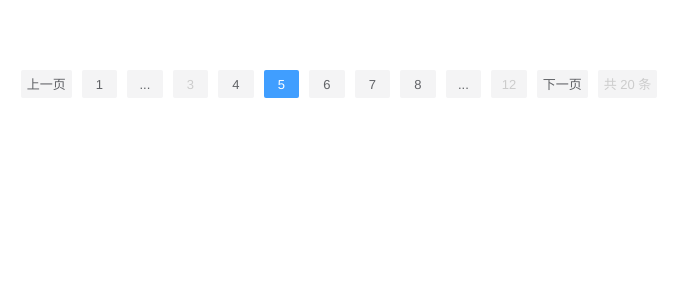
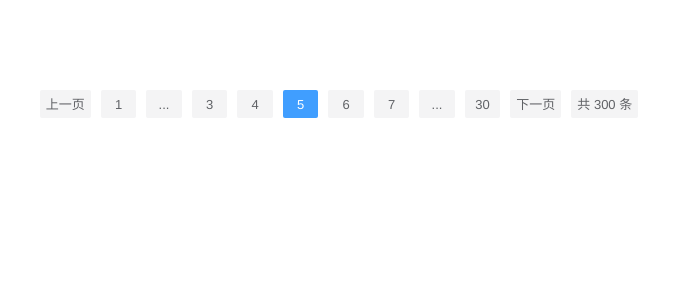
Before and after one commit to qiyemo/moui, a Vue app: page / in a window 1280 px wide. Shown: the top 300 px of the page, without its empty margins (301-983 px from the left). Built offline with nearby package versions, Linux system fonts and the light colour scheme.

Commit message:
提交m-pagenation组件

```diff
--- a/packages/components/index.ts
+++ b/packages/components/index.ts
@@ -2,7 +2,7 @@
  * @Author: qiye
  * @Date: 2021-10-19 16:25:32
  * @LastEditors: zj
- * @LastEditTime: 2022-05-31 17:12:29
+ * @LastEditTime: 2022-06-01 13:48:43
  * @Description: file content
  */
 import MCard from './card';
@@ -10,13 +10,15 @@ import MButton from './button';
 import MBorder from './border';
 import MContainer from './container';
 import MPagenation from './pagenation';
+import MTabs from './tabs';
 
 const comps = {
   MCard,
   MButton,
   MBorder,
   MContainer,
-  MPagenation
+  MPagenation,
+  MTabs
 };
 
 export default {
--- a/packages/components/pagenation/src/page.vue
+++ b/packages/components/pagenation/src/page.vue
@@ -2,98 +2,110 @@
  * @Author: zj
  * @LastEditors: zj
  * @Date: 2022-05-31 16:05:24
- * @LastEditTime: 2022-05-31 18:17:45
+ * @LastEditTime: 2022-06-01 13:42:47
 -->
 <template>
   <div class="pageination">
-    <button>上一页</button>
-    <button>1</button>
-    <button>...</button>
-    <button class="disabled">3</button>
-    <button>4</button>
-    <button class="active">5</button>
-    <button>6</button>
-    <button>7</button>
-    <button>8</button>
-    <button>...</button>
-    <button class="disabled">12</button>
-    <button>下一页</button>
-    <button class="disabled">共 20 条</button>
+    <button :class="{ disabled: currentPage === 1 }" @click="changePage(false)">上一页</button>
+    <button v-if="startNumAndEndNum.start > 1" @click="changePage(1)">1</button>
+    <button v-if="startNumAndEndNum.start > 2">...</button>
+    <button v-for="(item, index) in startNumAndEndNum.end" :key="index" :class="{ active: currentPage === item }" v-show="item >= startNumAndEndNum.start" @click="changePage(item)">
+      {{ item }}
+    </button>
+    <button v-if="startNumAndEndNum.end < pages - 1">...</button>
+    <button v-if="startNumAndEndNum.end < pages" @click="changePage(pages)">{{ pages }}</button>
+    <button :class="{ disabled: currentPage === pages }" @click="changePage(true)">下一页</button>
+    <button>共 {{ total }} 条</button>
   </div>
 </template>
 <script lang="ts">
 export default { name: 'MPagenation' };
 </script>
 <script lang="ts" setup>
-import { defineProps, onMounted, computed } from 'vue';
+import { defineProps, onMounted, computed, ref, defineEmits } from 'vue';
 const props = defineProps({
   currentPage: {
     type: Number,
-    default: 1,
+    default: 1
   },
   total: {
     type: Number,
-    default: 0,
+    default: 0
   },
   pageSize: {
     type: Number,
-    default: 10,
+    default: 10
   },
   showPageNo: {
     type: Number,
     default: 5,
     validator: function (value) {
       return value % 2 === 1;
-    },
-  },
-})
-const myCurrentPage = props.currentPage;
-onMounted(() => {
-  console.log(111)
-})
+    }
+  }
+});
+// 总页数
+const pages = computed(() => Math.ceil(props.total / props.pageSize));
+// 当前页码
+// console.log(attrs.page)
+const currentPageVal = ref(props.currentPage || 1);
 
-const totalPage = computed(() => {
-  const { total, pageSize } = props;
-  return Math.ceil(total / pageSize);
-})
+// 计算出连续的页码的起始数字与结束数字【连续页码的数字：至少是5】
+const startNumAndEndNum = computed(() => {
+  const { showPageNo, currentPage } = props;
+  // 起始数字、结束数字
+  let start = 0;
+  let end = 0;
 
-const startEnd = computed(() => {
-  // 获取计算依赖项
-  const { myCurrentPage, showPageNo, totalPage } = props;
-  let start, end;
-  /**
-   * 起始页码就是用当前页码减去最大连续页码除以2并向下取整的结果。
-   * 如：showPageNo=3，当前页是4，那么起始页码就应该是3，4- Math.floor(3/ 2)=4-1=3
-   * 当然start是有边界的，当他小于一了就强制变成1
-   */
-  start = myCurrentPage - Math.floor(showPageNo / 2);
-  if (start < 1) {
-    start = 1
-  }
+  // 连续页码数字为5，不正常现象————totalPage不够5页
+  if (showPageNo > pages.value) {
+    start = 1;
+    end = pages.value;
+  } else {
+    // 正常现象
+    start = currentPage - parseInt(showPageNo / 2);
+    end = currentPage + parseInt(showPageNo / 2);
 
-  /**
-   * 结束页码就可以利用起始页码进行计算
-   */
-  end = start + showPageNo - 1
-
-  /**
-   * 结束页码的边界值就是当他超过总页数
-   * 如：总页数为10，当前页是9，最大连续页码是5，
-   * 这时候算出来的start = 9 - 2 = 7，end = 7 + 5 -1 = 11 > 10, 所以需要修正
-   * end修正之后，start和end的间距就不是设置的showPageNo 了，
-   * start也要修改，使用end反推start，start = end - showPageNo 这样子多剪了一个1，后面还要加上，同样的，要对边界值判断
-   */
-  if (end > totalPage) {
-    // 修改end为totalPage
-    end = totalPage
-    // reset start
-    start = end - showPageNo + 1
+    // 【start出现0或负数】
     if (start < 1) {
-      start = 1
+      start = 1;
+      end = showPageNo;
+    }
+    // 【end大于totalPage】
+    if (end > pages.value) {
+      end = pages.value;
+      start = pages.value - showPageNo + 1;
     }
   }
   return { start, end };
-})
+});
+// 控制上一页和下一页变化
+const emit = defineEmits(['currentChange']);
+const changePage = (type) => {
+  if (type === false) {
+    // 上一页
+    // 页面是第一页时，禁止点击操作
+    if (currentPageVal.value === 1) return;
+    if (currentPageVal.value > 1) {
+      currentPageVal.value -= 1;
+    }
+  } else if (type === true) {
+    // 下一页
+    // 页面是最后页时，禁止点击操作
+    if (currentPageVal.value === pages.value) return;
+    if (currentPageVal.value < pages.value) {
+      currentPageVal.value += 1;
+    }
+  } else {
+    // 点击页码
+    currentPageVal.value = type;
+  }
+  emit('currentChange', currentPageVal.value);
+  return { currentPageVal, pages, changePage };
+};
+onMounted(() => {
+  console.log(props);
+});
 </script>
 
 <style lang="scss" scoped>
--- /dev/null
+++ b/packages/components/tabs/index.ts
@@ -0,0 +1,14 @@
+/*
+ * @Author: zj
+ * @LastEditors: zj
+ * @Date: 2022-06-01 13:48:55
+ * @LastEditTime: 2022-06-01 13:50:03
+ */
+import { withInstall } from '../../utils/with-install';
+
+import Tabs from './src/tabs.vue';
+
+console.log('Tabs', Tabs);
+
+export const MTabs = withInstall(Tabs, []);
+export default MTabs;
--- a/packages/components/tabs/src/tabs.vue
+++ b/packages/components/tabs/src/tabs.vue
@@ -2,35 +2,88 @@
  * @Author: zj
  * @LastEditors: zj
  * @Date: 2022-05-31 15:29:17
- * @LastEditTime: 2022-05-31 15:41:53
+ * @LastEditTime: 2022-06-01 14:52:26
 -->
 <template>
-    <div class="mTag">
-        <span v-for="(item, index) in tabsList" :key="index" @click="handle"></span>
+    <div class="mTabs">
+    <div class="mTabs-header">
+      <div
+        class="mTabs-header-wrapper"
+        v-if="tabsArray && tabsArray.length > 0"
+      >
+        <div
+          v-for="tab in tabsArray"
+          :key="tab.name"
+          :class="`mTab-item ${activeName === tab.name ? 'is-active' : ''}`"
+          @click="clickTab(tab)"
+        >
+          {{ tab.label }}
+        </div>
+      </div>
     </div>
+    <div class="mTabs-body"><slot></slot></div>
+  </div>
 </template>
+<script lang="ts">
+import { reactive } from '@vue/reactivity'
+import { watch } from '@vue/runtime-core';
+export default { name: 'MTabs' }
+</script>
+<script lang="ts" setup>
+let tabsArray = reactive([]);
+const props = defineProps({
+    value: {
+        type: 'string'
+    }
+});
+const activeName = props.value;
 
-<script lang="ts" setup>
-const tabsList = [{
-    name: "标签1",
-    value: 1
-},{
-    name: "标签2",
-    value: 2
-},{
-    name: "标签3",
-    value: 3
-}]
-
-const handle = (val) => {
-    console.log(val'被点击！')
-}
+watch(
+    () => {}
+)
 </script>
 
-<style scoped>
+<style scoped lang="scss">
 .mTabs {
+  width: 100%;
+  height: auto;
+  .mTabs-header {
     width: 100%;
-    display: flex;
-    justify-content: space-around;
+    .is-active.mTab-item {
+      background-color: aquamarine;
+    }
+    .mTabs-header-wrapper:before {
+      color: white;
+    }
+    .mTabs-header-wrapper {
+      width: 100%;
+      display: flex;
+      align-content: center;
+      justify-content: flex-start;
+      align-items: center;
+      height: 30px;
+      padding: 1px 0;
+    }
+    .mTab-item {
+      width: fit-content;
+      height: 30px;
+      padding: 0 15px;
+      font-size: 14px;
+      background-color: transparent;
+      z-index: 49;
+      cursor: pointer;
+      line-height: 30px;
+      border: 1px rgba(100, 100, 100, 0.1) solid;
+      border-right: none;
+      &:last-of-type {
+        border-right: 1px rgba(100, 100, 100, 0.1) solid;
+      }
+    }
+  }
+}
+.mTabs-body {
+  padding: 10px 0;
+  height: auto;
+  background-color: transparent;
 }
 </style>
--- a/play/App.vue
+++ b/play/App.vue
@@ -2,19 +2,20 @@
  * @Author: zj
  * @LastEditors: zj
  * @Date: 2022-05-30 14:21:00
- * @LastEditTime: 2022-05-31 18:06:47
+ * @LastEditTime: 2022-06-01 13:50:27
 -->
 <script setup lang="ts">
+import { reactive } from '@vue/reactivity';
 import ThemeSelector from './components/theme-selector.vue';
-const page = {
-  currentPage: 1,
-  total: 200,
+const page = reactive({
+  currentPage: 5,
+  total: 300,
   pageSize: 10,
   showPageNo: 5,
-  currentChange: () => {
-    console.log('123')
+  currentChange: (value) => {
+    page.currentPage = value;
   },
-}
+})
 </script>
 <template>
   <div>
@@ -39,6 +40,7 @@ const page = {
       </template>
     </m-container> -->
     <!-- <ThemeSelector></ThemeSelector> -->
+    <m-tabs></m-tabs>
     <m-pagenation
       :currentPage="page.currentPage"
       :total="page.total"
```
Also changed, not shown: packages/components/tabs-group/src/tabs-group.vue (added, +93 -0 lines), packages/components/tabs-panel/src/tabs-group.vue (added, +93 -0 lines), packages/components/tabs-group/index.ts (added), packages/components/tabs-panel/index.ts (added), 1 other file (tests, documents, lock files or other folders).
